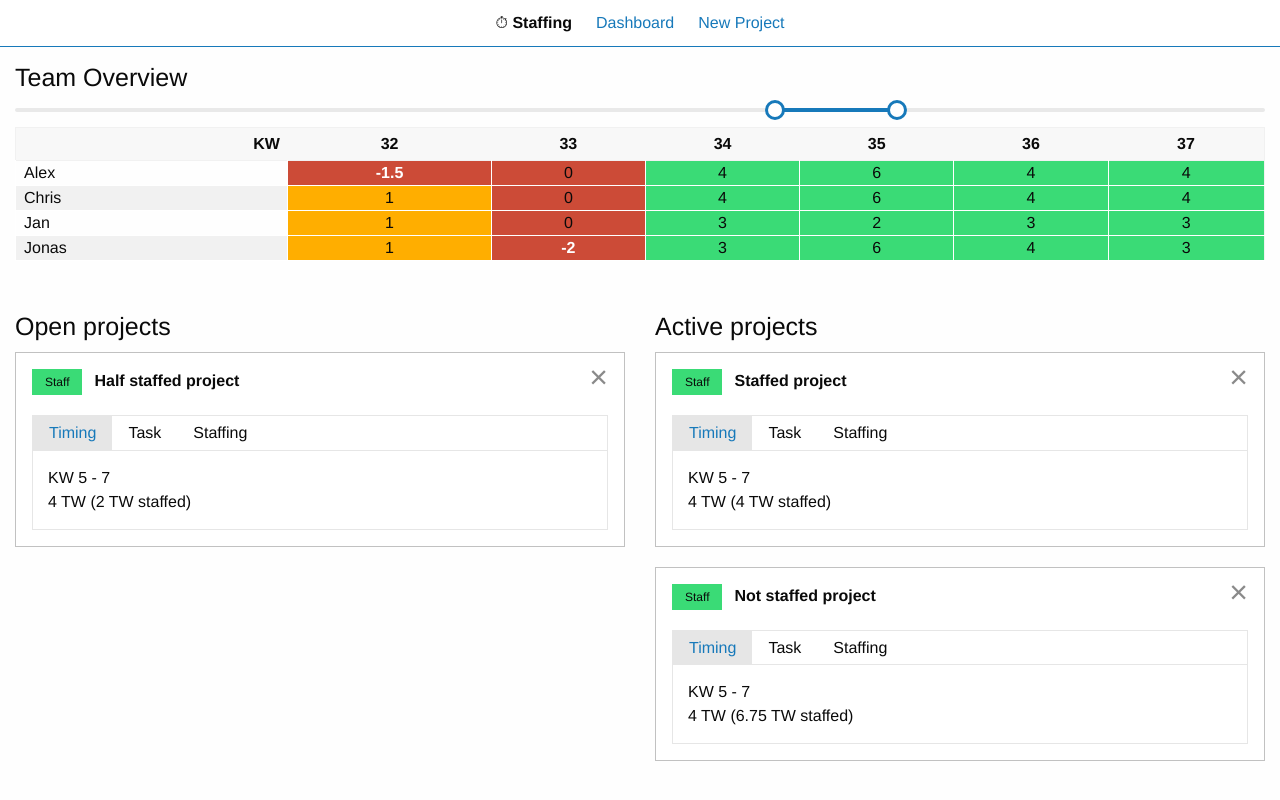
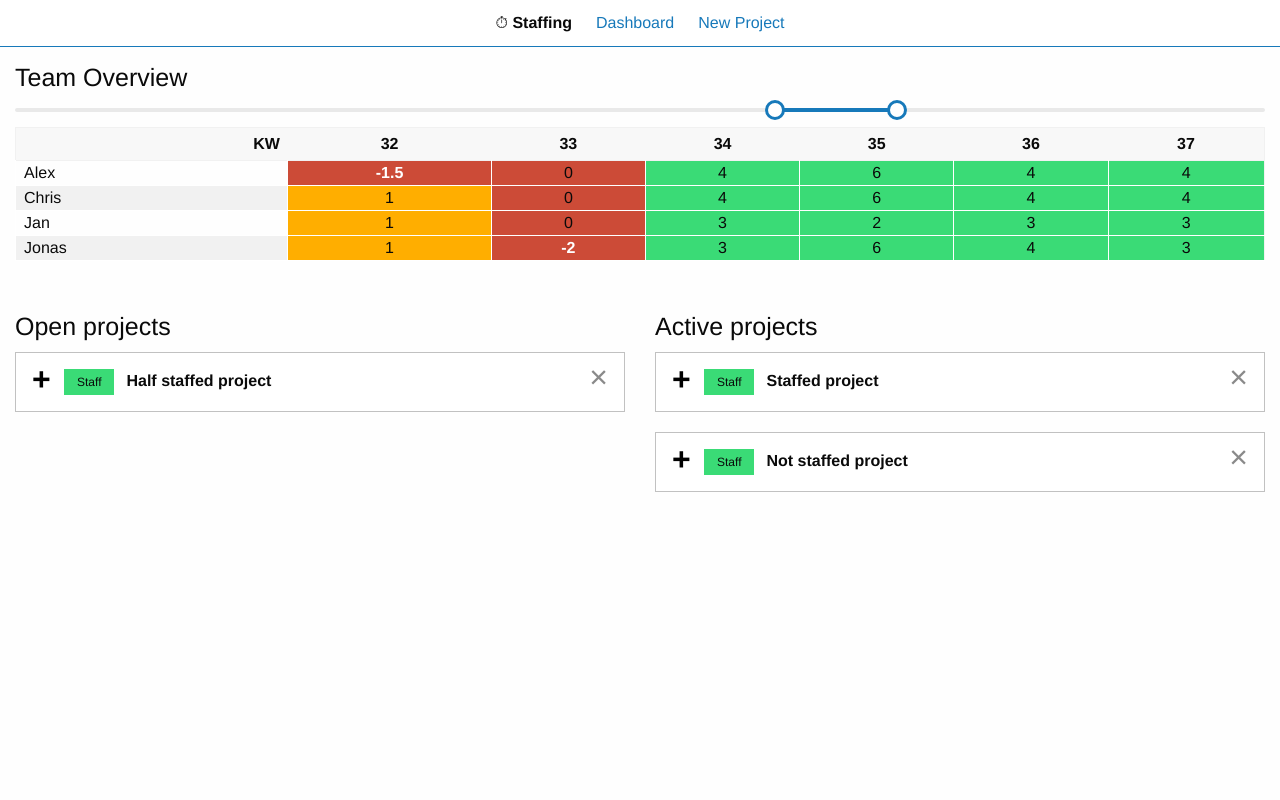
Before and after one commit to hummelch/staffing, a React (Create React App) app: page / in a window 1280 px wide. Built offline with nearby package versions, Linux system fonts and the light colour scheme; data requests are answered from the project's data file.

Commit message:
added detail toggle

```diff
--- a/src/components/projects/ProjectListItem.jsx
+++ b/src/components/projects/ProjectListItem.jsx
@@ -1,10 +1,10 @@
-import React, { Component } from 'react';
+import React, {Component} from 'react';
 import store from '../../store';
-import { closeProject } from '../../store/thunks';
+import {closeProject} from '../../store/thunks';
 import PropTypes from 'prop-types';
 
 import StaffingForm from '../staffing/StaffingForm';
-import { Tab, Tabs, TabList, TabPanel } from 'react-tabs';
+import {Tab, Tabs, TabList, TabPanel} from 'react-tabs';
 import './react-tabs.css';
 
 class ProjectListItem extends Component {
@@ -13,9 +13,11 @@ class ProjectListItem extends Component {
 
     this.handleCloseProject = this.handleCloseProject.bind(this);
     this.toggleStaffProject = this.toggleStaffProject.bind(this);
+    this.toggleDetail = this.toggleDetail.bind(this);
 
     this.state = {
       isClosing: false,
+      isDetailVisible: false,
       tabIndex: 0
     };
   }
@@ -24,19 +26,29 @@ class ProjectListItem extends Component {
     e.preventDefault();
 
     if (window.confirm(`Really close project "${this.props.project.name}"?`)) {
-      this.setState({ isClosing: true });
+      this.setState({isClosing: true});
       store.dispatch(closeProject(this.props.project.id));
     }
   }
 
   toggleStaffProject(e) {
     e.preventDefault();
-    this.setState({ tabIndex: 2 });
+    this.setState({
+      isDetailVisible: true,
+      tabIndex: 2
+    });
+  }
+
+  toggleDetail(e) {
+    e.preventDefault();
+    this.setState({
+      isDetailVisible: !this.state.isDetailVisible
+    });
   }
 
   render() {
-    const { project } = this.props;
-    const { isClosing, tabIndex } = this.state;
+    const {project} = this.props;
+    const {isClosing, isDetailVisible, tabIndex} = this.state;
     let staffing = '';
 
     if (isClosing) {
@@ -60,7 +72,7 @@ class ProjectListItem extends Component {
     );
 
     let staffingPanel = '';
-    if(project.staffings.length) {
+    if (project.staffings.length) {
       const state = store.getState();
       const findNameByUserid = (id) => {
         const user = state.data.users.find(user => user.id === id);
@@ -84,13 +96,18 @@ class ProjectListItem extends Component {
         </button>
 
         <div className="projectListItem__title">
-          <a className="projectListItem__staffButton button small small-only-expanded success" onClick={this.toggleStaffProject}>Staff</a>
+          <button className="projectListItem__toggleDetailButton" onClick={this.toggleDetail} type="button">
+            {isDetailVisible ? '-' : '+'}
+          </button>
+          <a className="projectListItem__staffButton button small small-only-expanded success"
+             onClick={this.toggleStaffProject}>Staff</a>
           <span className="projectListItem__name">{project.name}</span>
         </div>
 
         {staffing}
 
-        <Tabs selectedIndex={tabIndex} onSelect={tabIndex => this.setState({ tabIndex })}>
+        <div class={`projectListItem__${isDetailVisible ? 'detailVisible' : 'detailHidden'}`}>
+          <Tabs selectedIndex={tabIndex} onSelect={tabIndex => this.setState({tabIndex})}>
             <TabList>
               <Tab>Timing</Tab>
               <Tab>Task</Tab>
@@ -104,10 +121,11 @@ class ProjectListItem extends Component {
               <p>{project.description}</p>
             </TabPanel>
             <TabPanel>
-            <StaffingForm project={project} />
+              <StaffingForm project={project}/>
               {staffingPanel}
             </TabPanel>
           </Tabs>
+        </div>
       </div>
     );
   }
--- a/src/components/projects/projectListItem.css
+++ b/src/components/projects/projectListItem.css
@@ -18,3 +18,30 @@
   margin: 0 1em 0 0;
   padding: 0.5em 1em;
 }
+
+.projectListItem__detailHidden {
+  display: none;
+}
+
+.projectListItem__detailVisible {
+  display: block;
+}
+
+.projectListItem__title {
+  position: relative;
+  padding-left: 2rem;
+}
+
+.projectListItem__toggleDetailButton {
+  position: absolute;
+  top: -6px;
+  left: 0;
+  font-size: 2rem;
+  line-height: 1;
+  font-weight: bold;
+  margin: 0 0.5rem 0 0;
+  padding: 0 0.5rem 0.25rem 0;
+  vertical-align: bottom;
+  outline: none;
+  cursor: pointer;
+}
```
Lines whose indentation alone changed are shown as unchanged.
